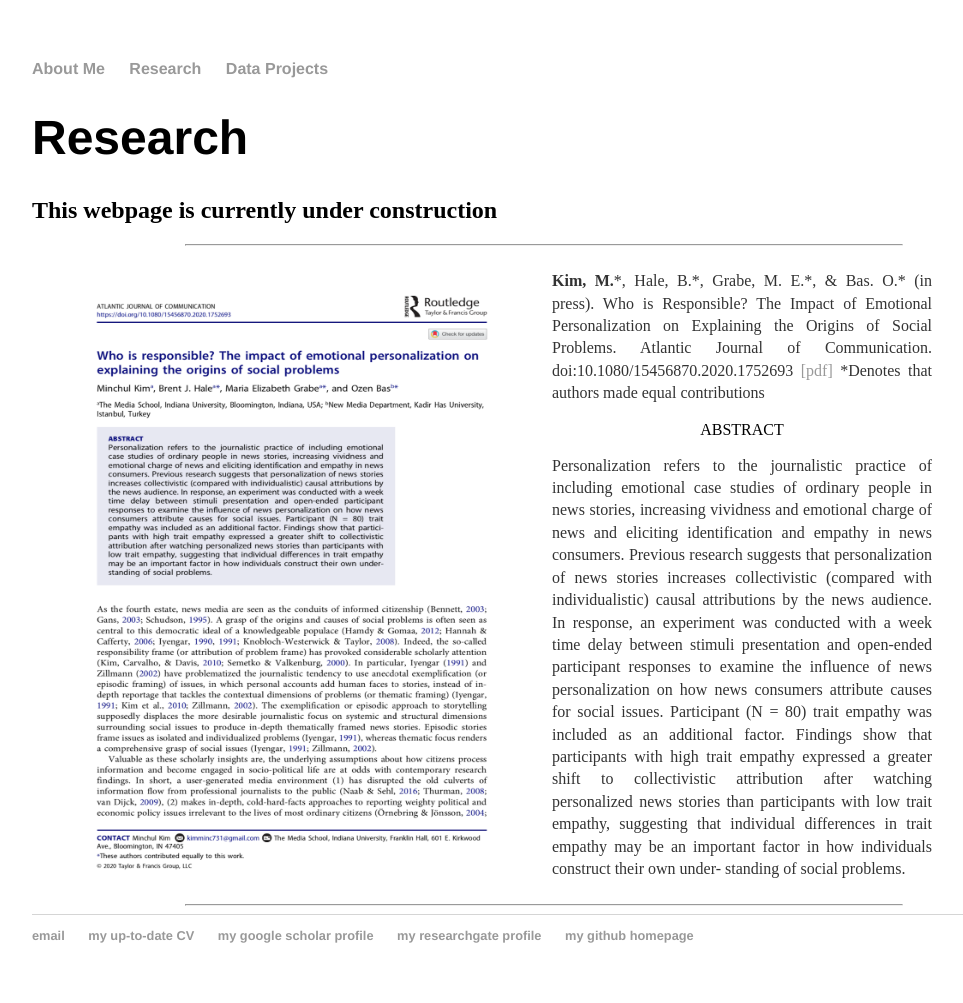
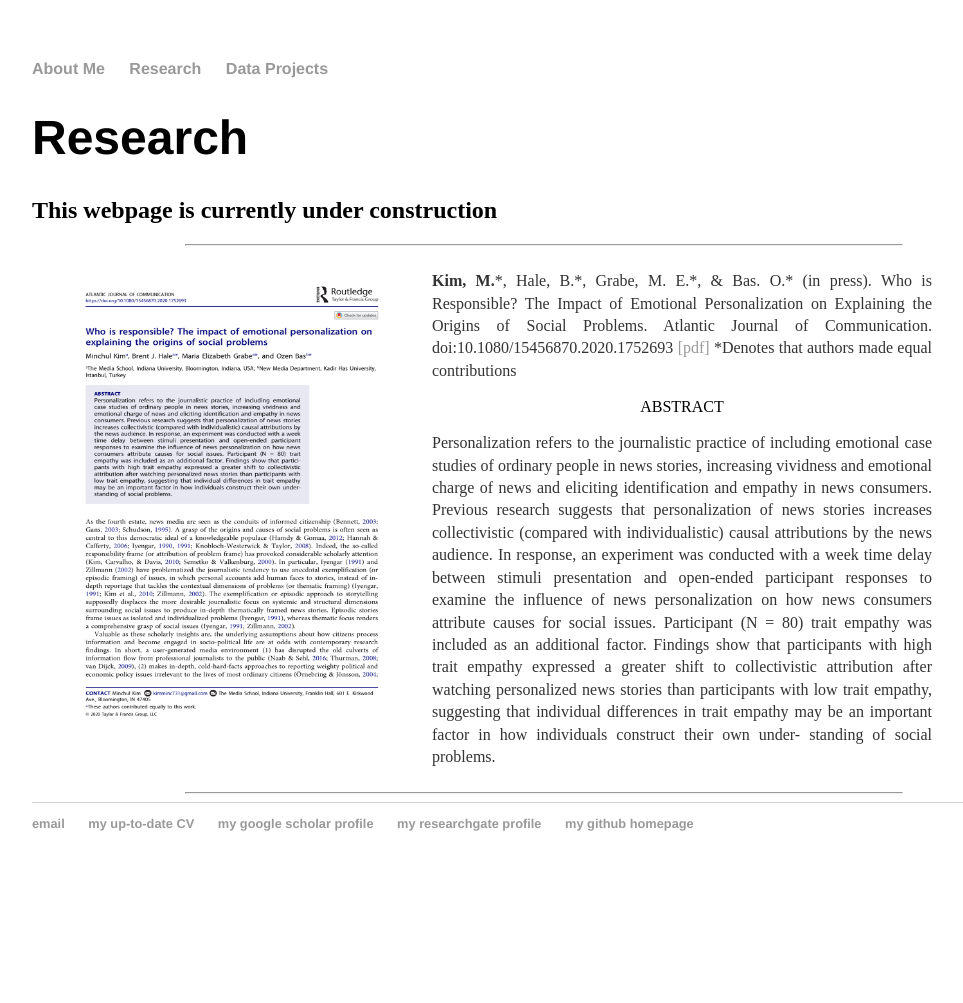
Before and after one commit to minchulkim-phd/minchulkim, a Jekyll site: the page built from research/index.html, in a window 1280 px wide. Shown: the whole page, without its empty margins (96-1059 px from the left). Built offline with Jekyll 4.4.1, drawn with Linux system fonts in a browser that asks for light colours; after the commit the page ends 900 px from its top, so only the background shows below that.

Commit message:
Update index.html

```diff
--- a/research/index.html
+++ b/research/index.html
@@ -9,7 +9,7 @@
 
 	<hr width="70%" alight='left'>
 	<div class="slide-content">
-		<img src="/images/kim et al. 2021.png" width='480px;' height='640px;' style="float:left;margin: 5px 20px;">
+		<img src="/images/kim et al. 2021.png" width='360px;' height='480px;' style="float:left;margin: 5px 20px;">
                 <div class="imgDes">
 		<p> <strong>Kim, M.</strong>*, Hale, B.*, Grabe, M. E.*, & Bas. O.* (in press). Who is Responsible? The Impact of Emotional Personalization on Explaining the Origins of Social Problems. Atlantic Journal of Communication. doi:10.1080/15456870.2020.1752693 <a href='dx.doi.org//10.1080/15456870.2020.1752693'>[pdf]</a> *Denotes that authors made equal contributions </p>
 		<p><center>ABSTRACT</center></p>
```
